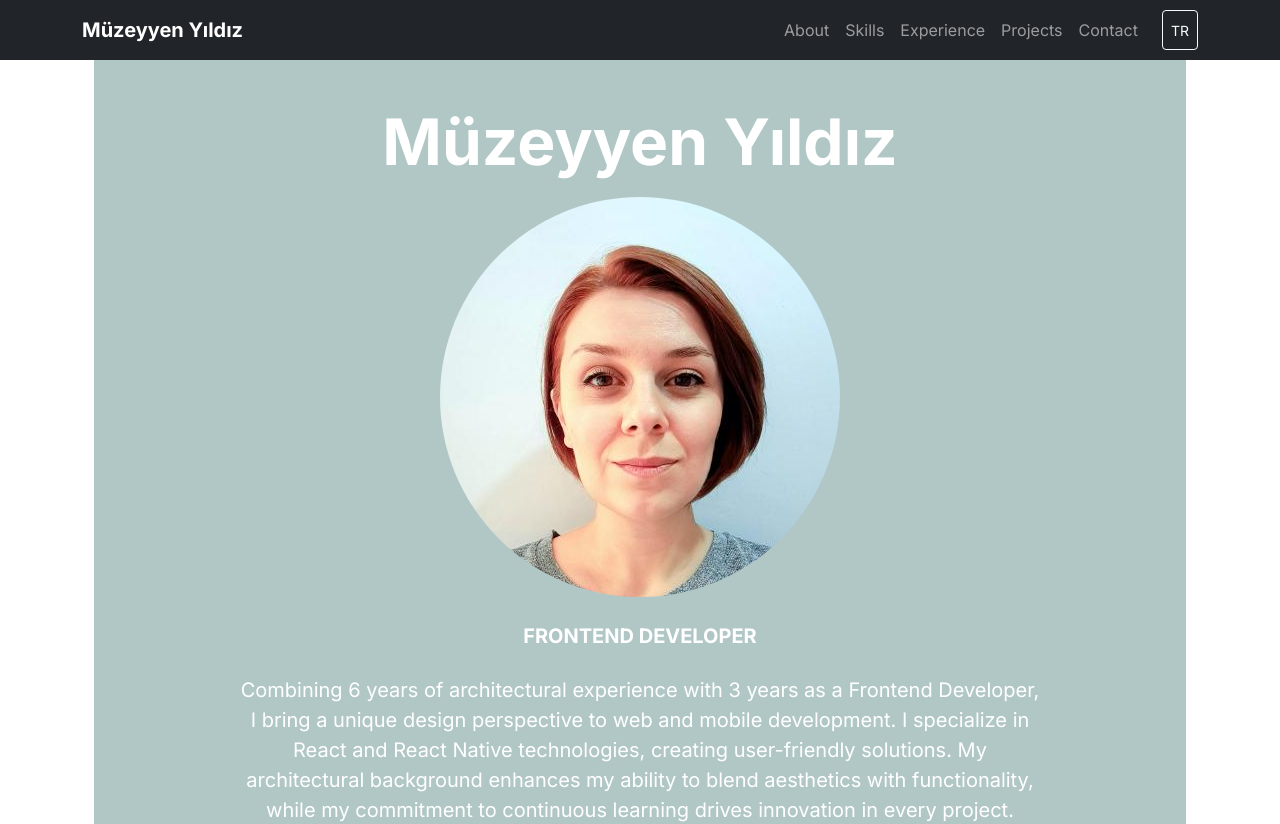
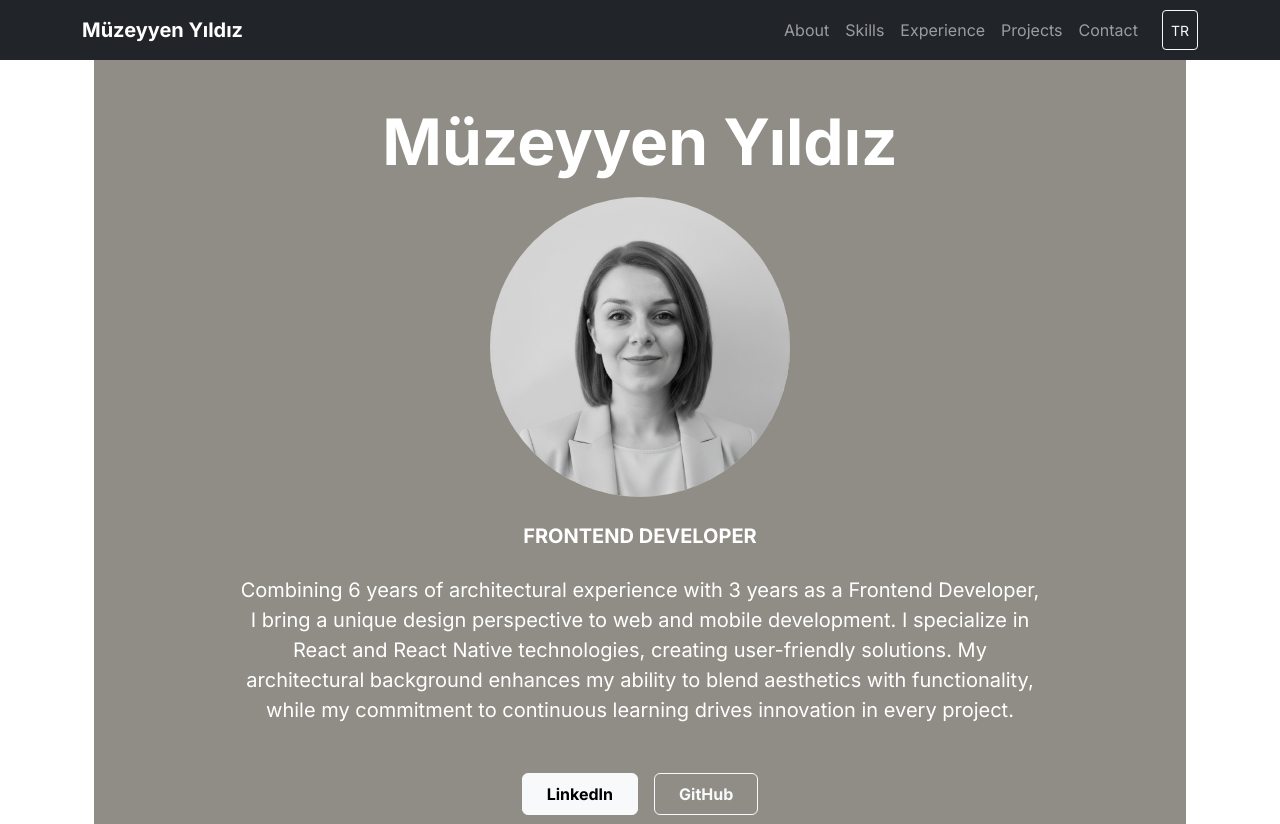
Before and after one commit to muzeyyenyildiz/Portfolio, a React (Vite) app: page / in a window 1280 px wide. Shown: the top 824 px of the page. Built offline with nearby package versions, Linux system fonts and the light colour scheme.

Commit message:
change profile photo

```diff
--- a/src/components/Hero.tsx
+++ b/src/components/Hero.tsx
@@ -4,7 +4,7 @@ import {
     Button,
 } from 'react-bootstrap';
 import Image from 'react-bootstrap/Image';
-import profileImage from '../assets/profile.jpg';
+import profileImage from '../assets/profile2.png';
 import { LanguageContent } from './types';
 
 
@@ -12,14 +12,18 @@ import { LanguageContent } from './types';
 const HeroSection = ({ content }: { content: LanguageContent }) => (
     <header id="home" className="hero-bg-custom text-white text-center py-5 mx-auto"
         style={{ minHeight: '100vh', display: 'flex', alignItems: 'center', paddingTop: '80px' }}>
-        <Container >
+        <Container style={{ textAlign: 'center' }}>
             <h1 className="display-3 fw-bold mb-3">{content.name}</h1>
-            <Image
-                src={profileImage} // <-- Use the imported variable here
-                className="img fw-bolder mb-4"
-                roundedCircle
-                alt="profession"
-            />
+            <div style={{ width: '100%', height: 'auto', alignSelf: 'center' }}>
+                <Image
+                    src={profileImage} // <-- Use the imported variable here
+                    className="img fw-bolder mb-4 text-center"
+                    style={{ maxWidth: '300px' }}
+                    roundedCircle
+                    fluid
+                    alt="profession"
+                />
+            </div>
             <p className="lead fw-bolder mb-4">{content.profession}</p>
             <p className="mx-auto fs-5" style={{ maxWidth: '800px' }}>
                 {content.summary}
--- a/src/index.css
+++ b/src/index.css
@@ -12,5 +12,5 @@ body {
 }
 
 .hero-bg-custom {
-  background-color:#b1c7c6;
+  background-color:#8f8d86;
 }
```
Also changed, not shown: src/assets/profile2.png (added).
